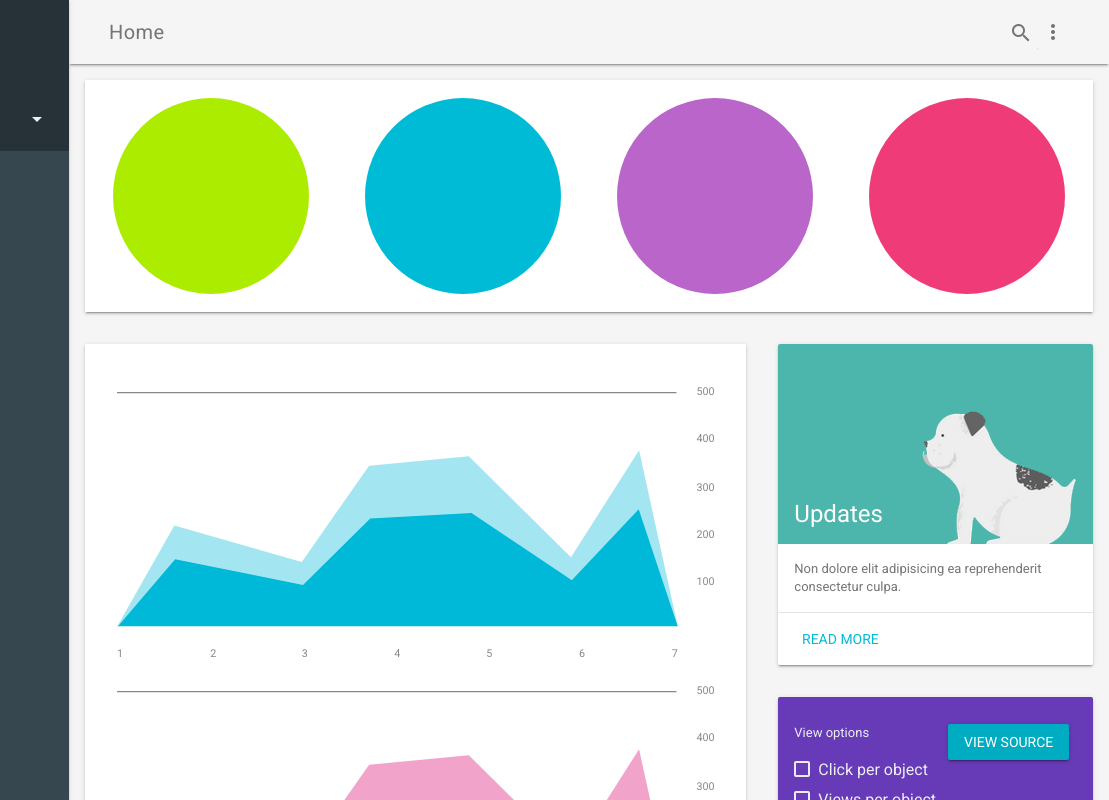
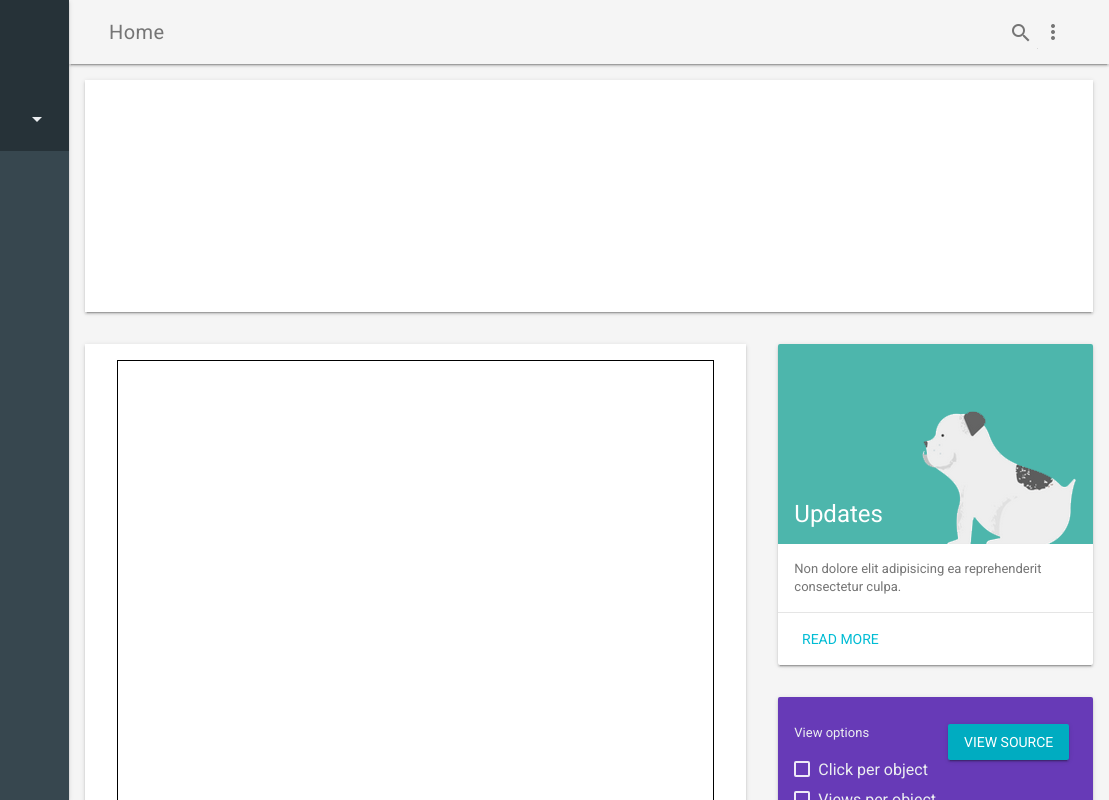
Before and after one commit to TeddyIvanov/HackMizzou2016, a website: page mdl-templates/templates/dashboard/index.html in a window 1280 px wide. Shown: the full height of the page, 171-1280 px from the left. Drawn offline with Linux system fonts and the light colour scheme.

Commit message:
Making big moves

```diff
--- a/mdl-templates/templates/dashboard/index.html
+++ b/mdl-templates/templates/dashboard/index.html
@@ -113,30 +113,13 @@
       <main class="mdl-layout__content mdl-color--grey-100">
         <div class="mdl-grid demo-content">
           <div class="demo-charts mdl-color--white mdl-shadow--2dp mdl-cell mdl-cell--12-col mdl-grid">
-            <svg fill="currentColor" width="200px" height="200px" viewBox="0 0 1 1" class="demo-chart mdl-cell mdl-cell--4-col mdl-cell--3-col-desktop">
-              <use xlink:href="#piechart" mask="url(#piemask)">
-              <text x="0.5" y="0.5" font-family="Roboto" font-size="0.3" fill="#888" text-anchor="middle" dy="0.1">82<tspan font-size="0.2" dy="-0.07">%</tspan></text>
-            </svg>
-            <svg fill="currentColor" width="200px" height="200px" viewBox="0 0 1 1" class="demo-chart mdl-cell mdl-cell--4-col mdl-cell--3-col-desktop">
-              <use xlink:href="#piechart" mask="url(#piemask)">
-              <text x="0.5" y="0.5" font-family="Roboto" font-size="0.3" fill="#888" text-anchor="middle" dy="0.1">82<tspan dy="-0.07" font-size="0.2">%</tspan></text>
-            </svg>
-            <svg fill="currentColor" width="200px" height="200px" viewBox="0 0 1 1" class="demo-chart mdl-cell mdl-cell--4-col mdl-cell--3-col-desktop">
-              <use xlink:href="#piechart" mask="url(#piemask)">
-              <text x="0.5" y="0.5" font-family="Roboto" font-size="0.3" fill="#888" text-anchor="middle" dy="0.1">82<tspan dy="-0.07" font-size="0.2">%</tspan></text>
-            </svg>
-            <svg fill="currentColor" width="200px" height="200px" viewBox="0 0 1 1" class="demo-chart mdl-cell mdl-cell--4-col mdl-cell--3-col-desktop">
-              <use xlink:href="#piechart" mask="url(#piemask)">
-              <text x="0.5" y="0.5" font-family="Roboto" font-size="0.3" fill="#888" text-anchor="middle" dy="0.1">82<tspan dy="-0.07" font-size="0.2">%</tspan></text>
+            <svg fill="currentColor" width="800px" height="200px" viewBox="0 0 1 1" class="demo-chart mdl-cell mdl-cell--4-col mdl-cell--3-col-desktop">
             </svg>
           </div>
           <div class="demo-graphs mdl-shadow--2dp mdl-color--white mdl-cell mdl-cell--8-col">
-            <svg fill="currentColor" viewBox="0 0 500 250" class="demo-graph">
-              <use xlink:href="#chart">
-            </svg>
-            <svg fill="currentColor" viewBox="0 0 500 250" class="demo-graph">
-              <use xlink:href="#chart">
-            </svg>
+            <canvas id="video" width="500" height="500" style="border:1px solid #000000;">
+
+            </canvas>
           </div>
           <div class="demo-cards mdl-cell mdl-cell--4-col mdl-cell--8-col-tablet mdl-grid mdl-grid--no-spacing">
             <div class="demo-updates mdl-card mdl-shadow--2dp mdl-cell mdl-cell--4-col mdl-cell--4-col-tablet mdl-cell--12-col-desktop">
```
